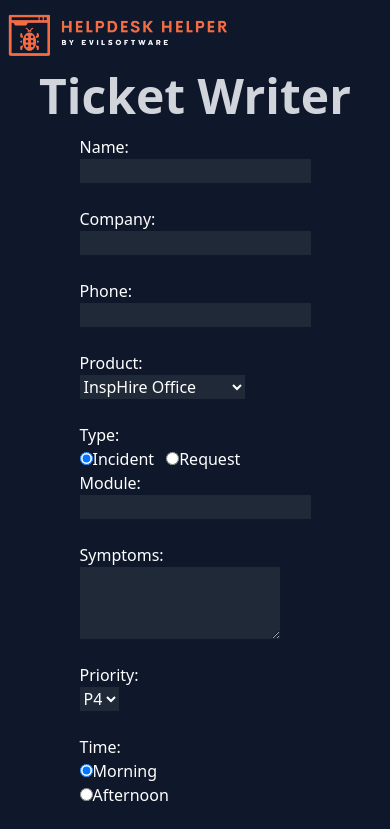
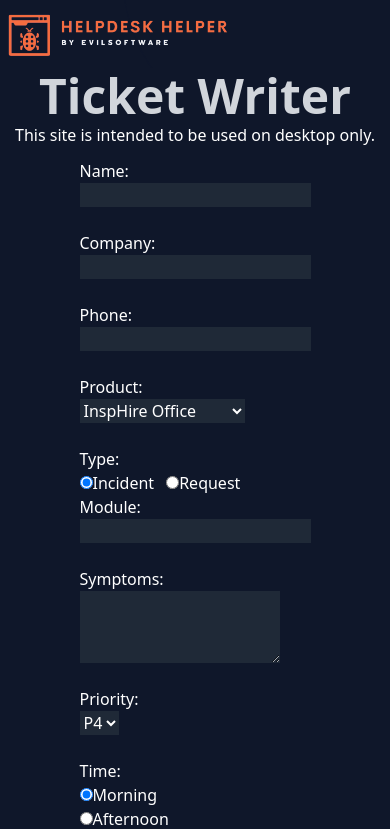
Before and after one commit to ThegenJackson/Helpdesk-Helper, a React (Vite) app: page / in a window 390 px wide. Shown: the top 829 px of the page. Built offline with nearby package versions, Linux system fonts and the light colour scheme; a web font is replaced by a local one.

Commit message:
mobile fixes
added a warning that appears on mobile to direct user to desktop site

```diff
--- a/src/components/TicketWriter.jsx
+++ b/src/components/TicketWriter.jsx
@@ -72,6 +72,9 @@ export const TicketWriter = () => {
     <div>
       <h1 className="head_text">
         Ticket Writer</h1>
+        <p1 className="flex justify-center sm:invisible">
+          This site is intended to be used on desktop only.
+        </p1>
       <div className="py-3 sm:flex justify-items-center">
         <div className="flex justify-center">
       <form>
```
